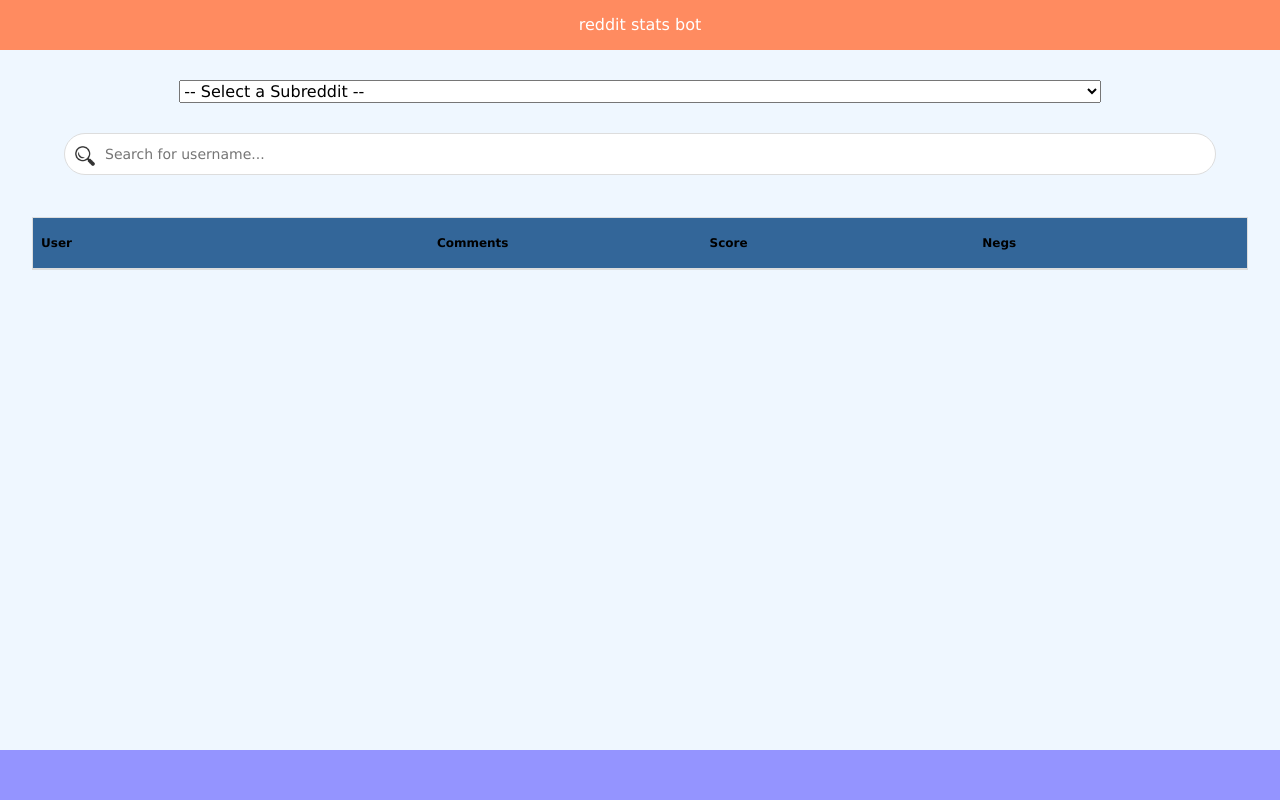
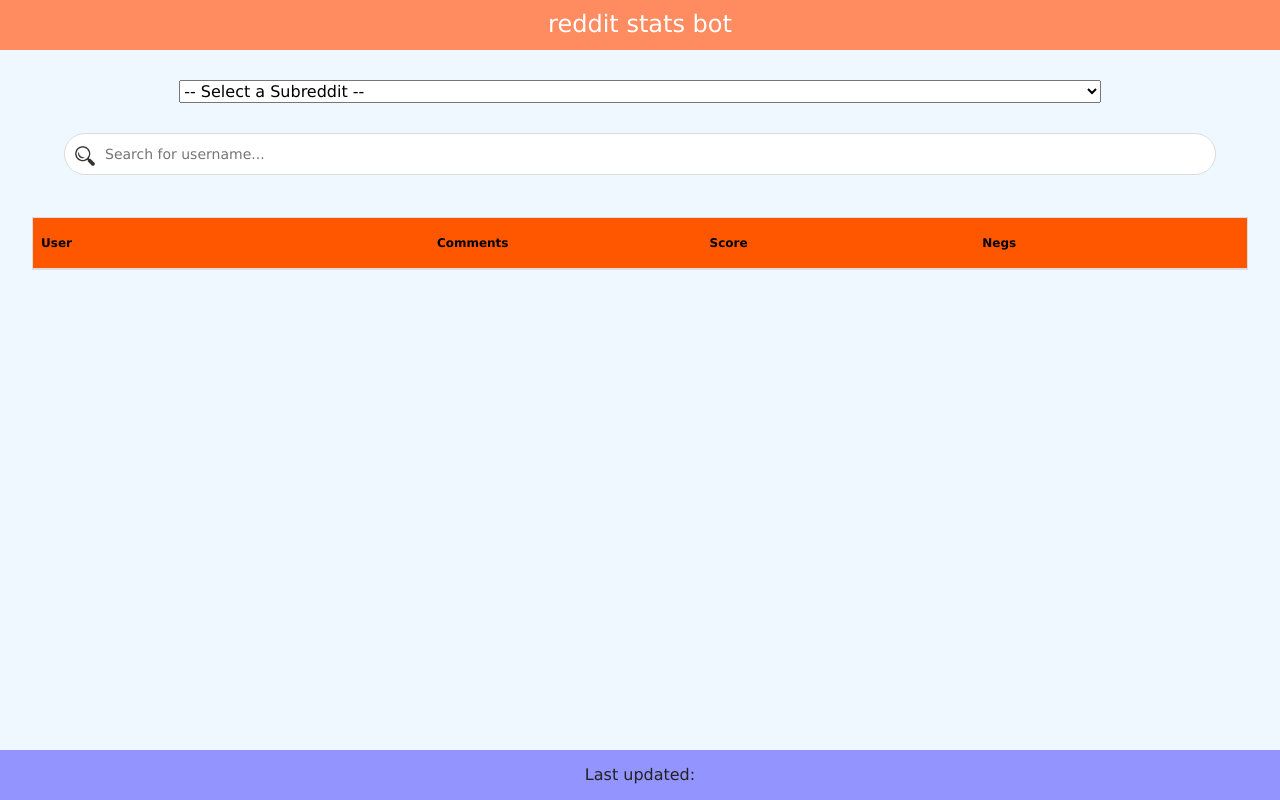
Before and after one commit to anthonyLuttrell/RedditStatsBot, a website built with Parcel: page web/index.html in a window 1280 px wide. Built offline with nearby package versions, Linux system fonts and the light colour scheme; files whose address does not match are found by name.

```diff
--- a/web/css/main.css
+++ b/web/css/main.css
@@ -294,6 +294,11 @@
   row-gap: 30px;
 }
 
+.header-text {
+  font-size: x-large;
+  color: #336699;
+}
+
 .body-text {
   display: flex;
   font-size: 100px;
@@ -389,5 +394,5 @@
 
 #output-table tr.header, #output-table tr:hover {
   /* Add a grey background color to the table header and on hover */
-  background-color: #336699;
+  background-color: #FF5700;
 }
--- a/web/index.html
+++ b/web/index.html
@@ -53,7 +53,7 @@
     </div>
   </div>
   <div class="footer">
-    <span id="footer-span" class="footer-text"></span>
+    <span id="footer-span" class="footer-text">Last updated:</span>
   </div>
   <script src="js/vendor/modernizr-3.11.2.min.js"></script>
   <script src="js/plugins.js"></script>
--- a/web/js/main.js
+++ b/web/js/main.js
@@ -15,7 +15,7 @@
         {
             fillSelectBox(data.subs);
             saveUserData()
-                .then(/*  */);
+                .then(/* FIXME add timestamp to JSON, add to footer */);
         });
 };
 
```
